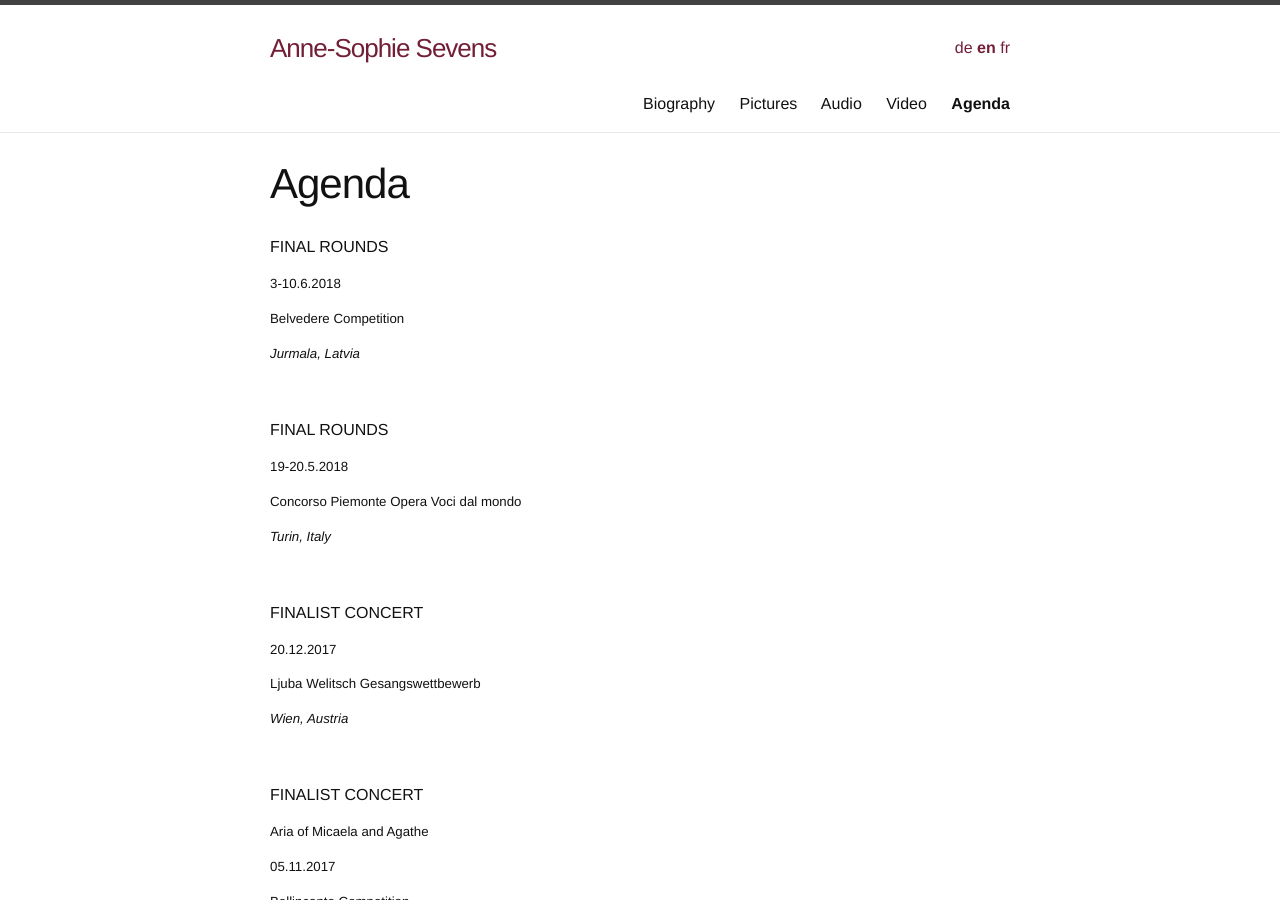
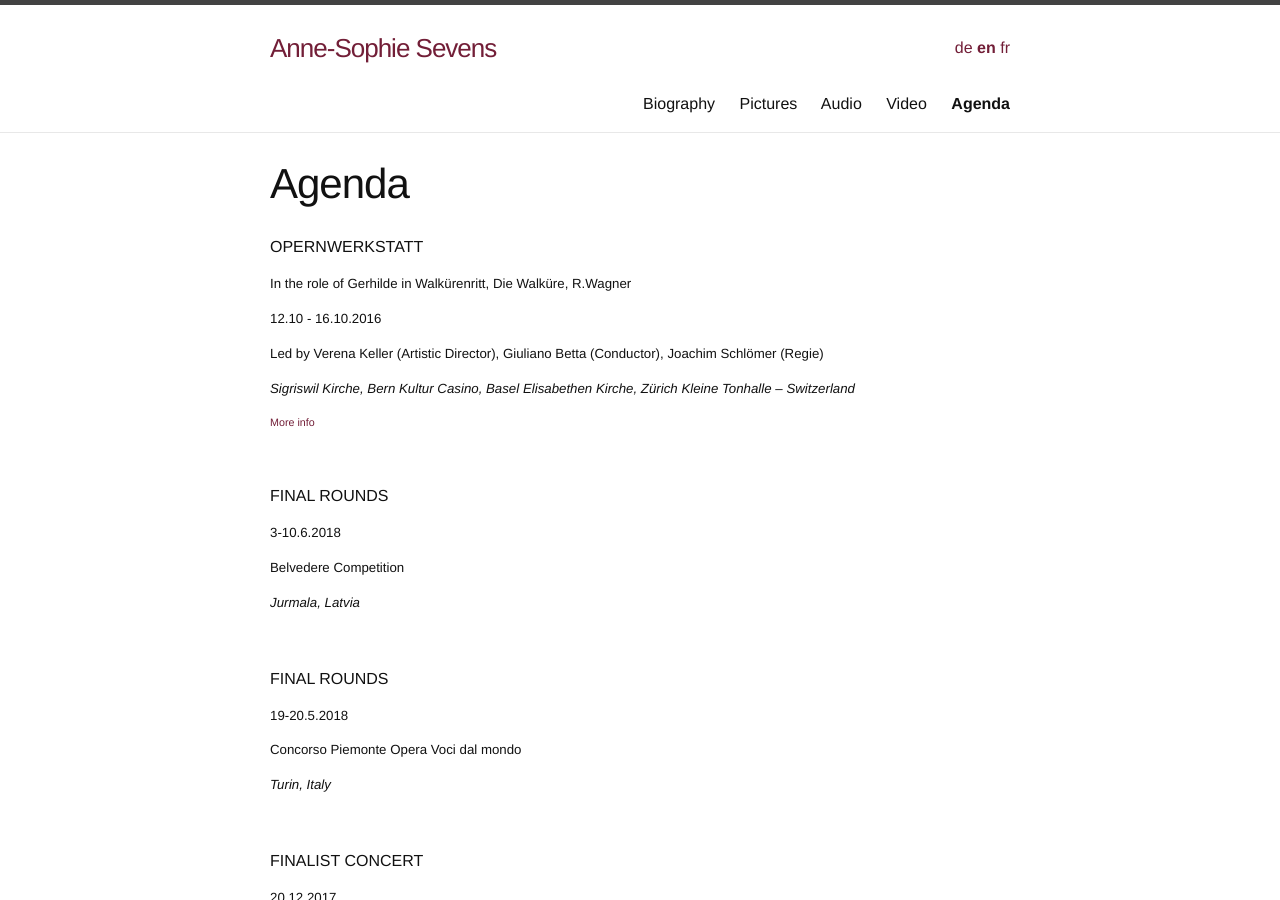
Before and after one commit to annesophie-sevens/annesophie-sevens.github.io, a Jekyll site: the page built from agenda-en.md, in a window 1280 px wide and 900 px high. Built offline with Jekyll 4.4.1, drawn with Linux system fonts in a browser that asks for light colours.

Commit message:
Update agenda-en.md

```diff
--- a/agenda-en.md
+++ b/agenda-en.md
@@ -5,6 +5,20 @@ menuorder: 6
 ref: agenda
 lang: en
 ---
+
+OPERNWERKSTATT
+
+##### In the role of Gerhilde in Walkürenritt, Die Walküre, R.Wagner
+
+##### 12.10 - 16.10.2016
+
+##### Led by Verena Keller (Artistic Director), Giuliano Betta (Conductor), Joachim Schlömer (Regie)
+
+##### _Sigriswil Kirche, Bern Kultur Casino, Basel Elisabethen Kirche, Zürich Kleine Tonhalle – Switzerland_
+
+###### <a href="http://opernwerkstatt.emedia4web.eu/index.php?id=62" target="_blank">More info</a>
+
+&nbsp;
 
 FINAL ROUNDS
 
```
